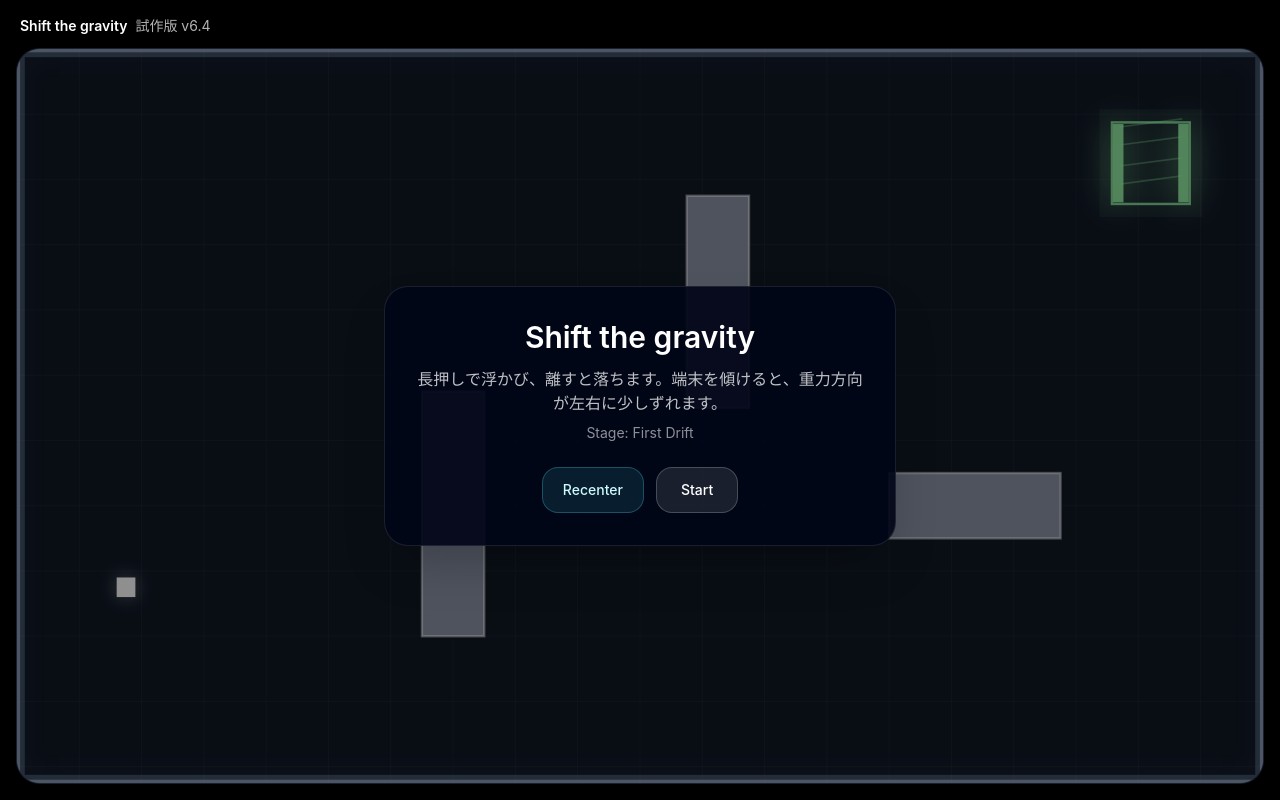
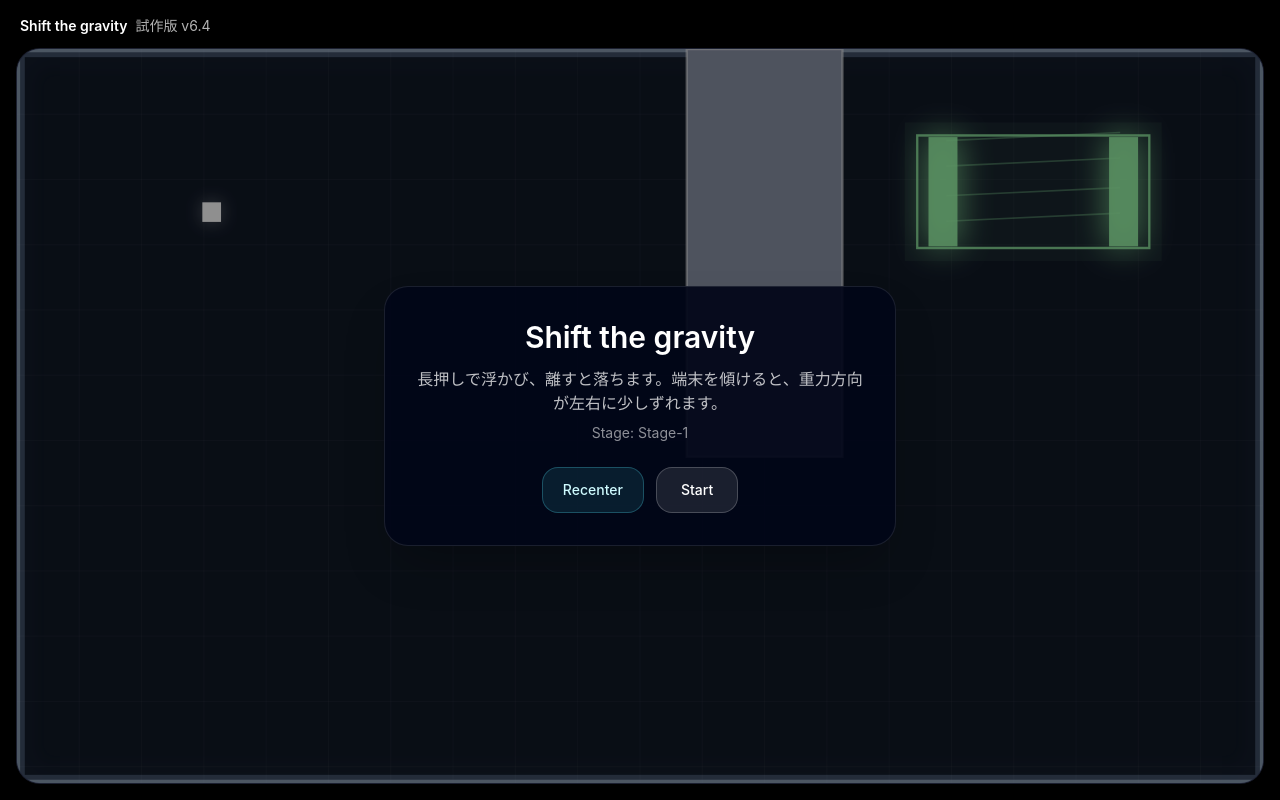
Before and after one commit to tatsunosuke195/shift-gravity, a React (Vite) app: page / in a window 1280 px wide. Built offline with nearby package versions, Linux system fonts and the light colour scheme.

Commit message:
stage1-3 made

```diff
--- a/src/App.tsx
+++ b/src/App.tsx
@@ -73,6 +73,45 @@ const PLAYER_SIZE = 24;
 const PLAYER_HITBOX_SCALE = 0.76;
 
 const STAGES: StageDefinition[] = [
+    {
+    id: "stage-1",
+    name: "Stage-1",
+    start: { x: 250, y: 200 },
+    goal: { x: 1150, y: 100, w: 310, h: 150 },
+    obstacles: [
+      { x: 860, y: 0, w: 200, h: 500 },
+    ],
+  },
+
+  {
+    id: "stage-2",
+    name: "Stage-2",
+    start: { x: 200, y: 200 },
+    goal: { x: 1400, y: 0, w: 200, h: 100 },
+    obstacles: [
+      { x: 400, y: 0, w: 150, h: 600 },
+      { x: 850, y: 250, w: 150, h: 650 },
+      { x: 1250, y: 0, w: 150, h: 650 },
+      { x: 1400, y: 550, w: 50, h: 50 },
+      { x: 1550, y: 350, w: 50, h: 50 },
+      { x: 1400, y: 150, w: 100, h: 50 },
+    ],
+  },
+
+  {
+    id: "stage-3",
+    name: "Stage-3",
+    start: { x: 200, y: 500 },
+    goal: { x: 0, y: 250, w: 300, h: 100 },
+    obstacles: [
+      { x: 0, y: 350, w: 300, h: 100 },
+      { x: 350, y: 150, w: 200, h: 250 },
+      { x: 400, y: 400, w: 1000, h: 250 },
+      { x: 1150, y: 200, w: 200, h: 200 },
+      { x: 650, y: 50, w: 350, h: 200 },
+    ],
+  },
+
   {
     id: "first-drift",
     name: "First Drift",
```
